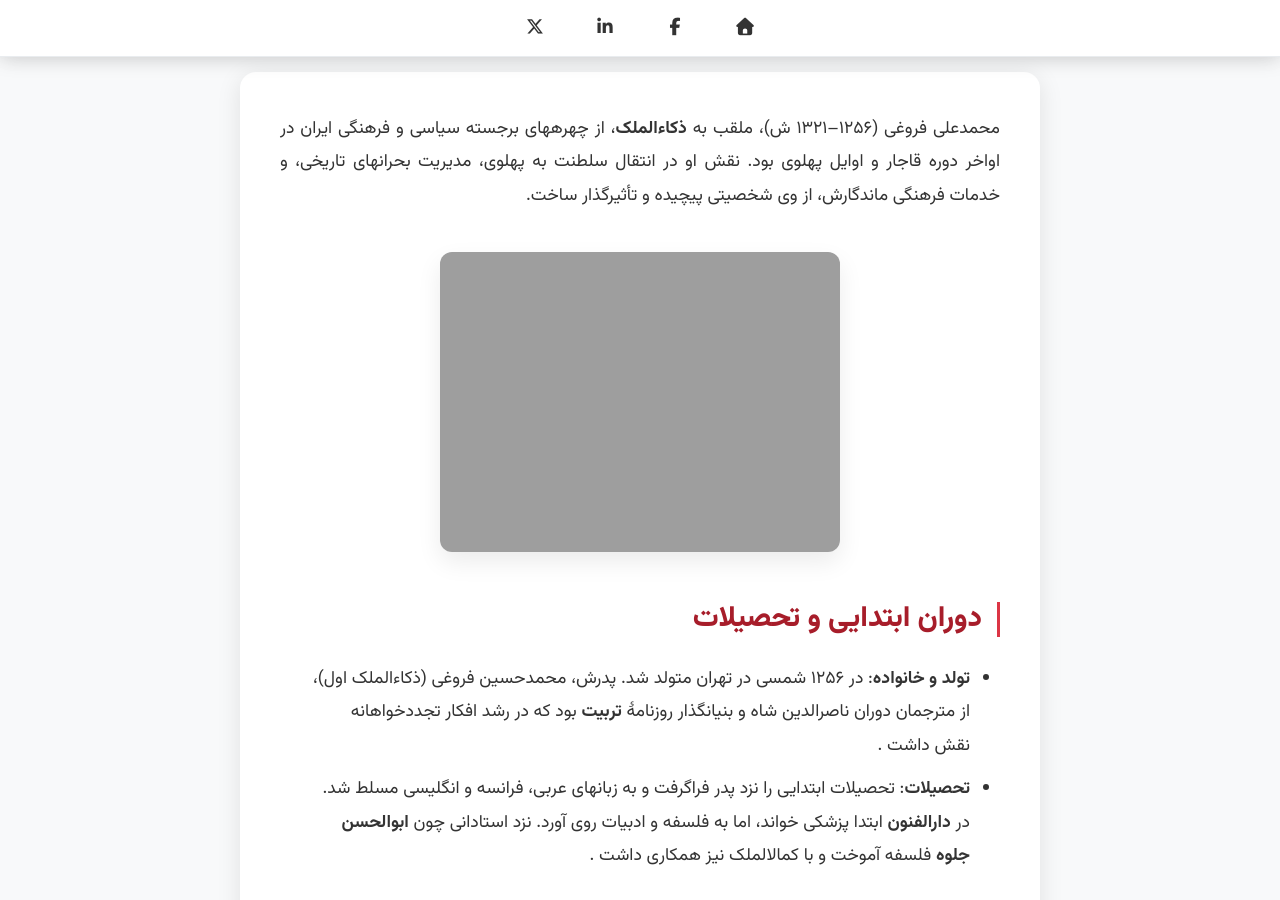
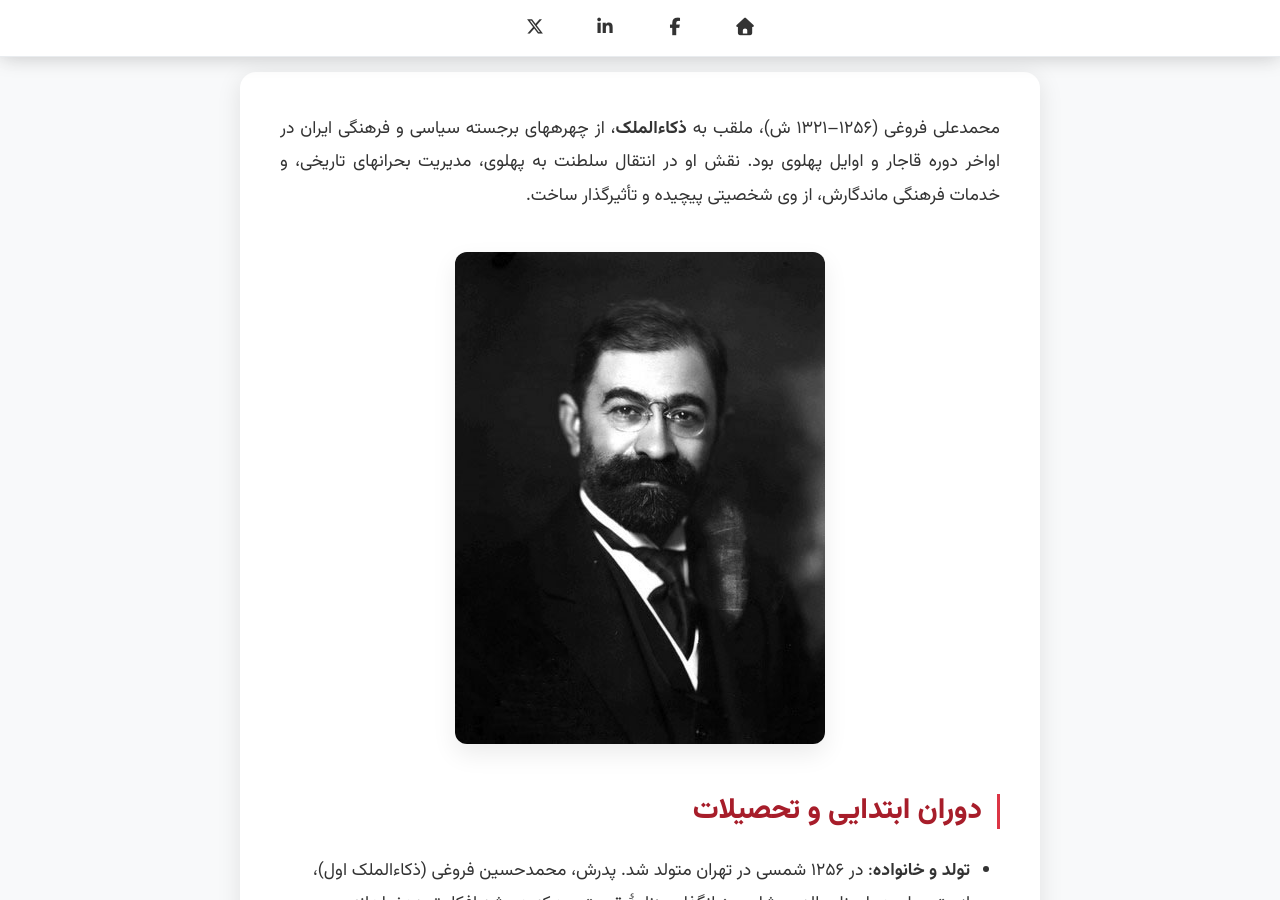
Before and after one commit to darkblog/darkblog.github.io, a Jekyll site: the page built from _posts/2025-7-19-96.md, in a window 1280 px wide and 900 px high, scrolled down 305 px. Built offline with Jekyll 4.4.1, drawn with Linux system fonts in a browser that asks for light colours; nearby versions of some CDN libraries.

Commit message:
Fix image URL for Mohammad Ali Foroughi

```diff
--- a/_posts/2025-7-19-96.md
+++ b/_posts/2025-7-19-96.md
@@ -5,7 +5,7 @@ title: زندگینامه محمدعلی فروغی
 
 محمدعلی فروغی (۱۲۵۶–۱۳۲۱ ش)، ملقب به **ذکاءالملک**، از چهرههای برجسته سیاسی و فرهنگی ایران در اواخر دوره قاجار و اوایل پهلوی بود. نقش او در انتقال سلطنت به پهلوی، مدیریت بحرانهای تاریخی، و خدمات فرهنگی ماندگارش، از وی شخصیتی پیچیده و تأثیرگذار ساخت.
 
-![محمدعلی فروغی](https://indexes.ir/biography/mohammae-ali-foroughi.jpg)
+![محمدعلی فروغی](https://indexes.ir/biography/mohammad-ali-foroughi.jpg)
 
 ## دوران ابتدایی و تحصیلات
 - **تولد و خانواده**: در ۱۲۵۶ شمسی در تهران متولد شد. پدرش، محمدحسین فروغی (ذکاءالملک اول)، از مترجمان دوران ناصرالدین شاه و بنیانگذار روزنامهٔ **تربیت** بود که در رشد افکار تجددخواهانه نقش داشت .
```
